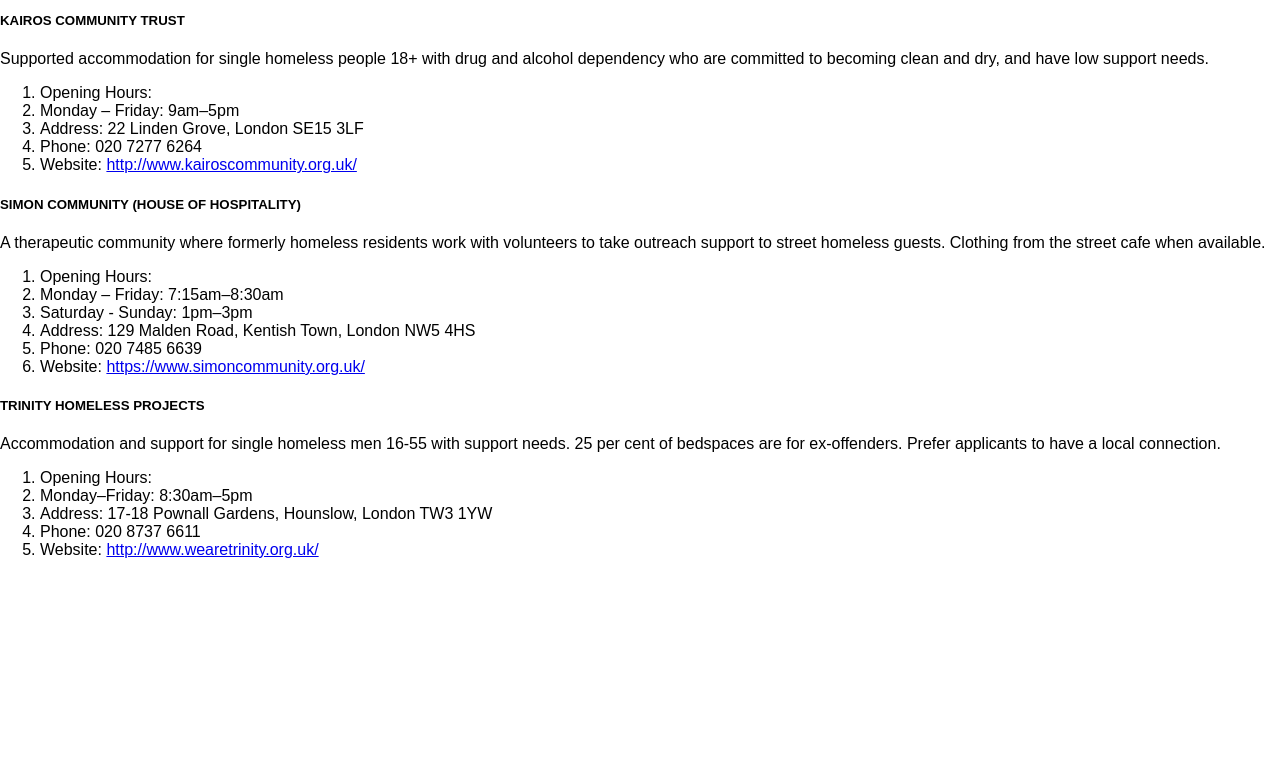
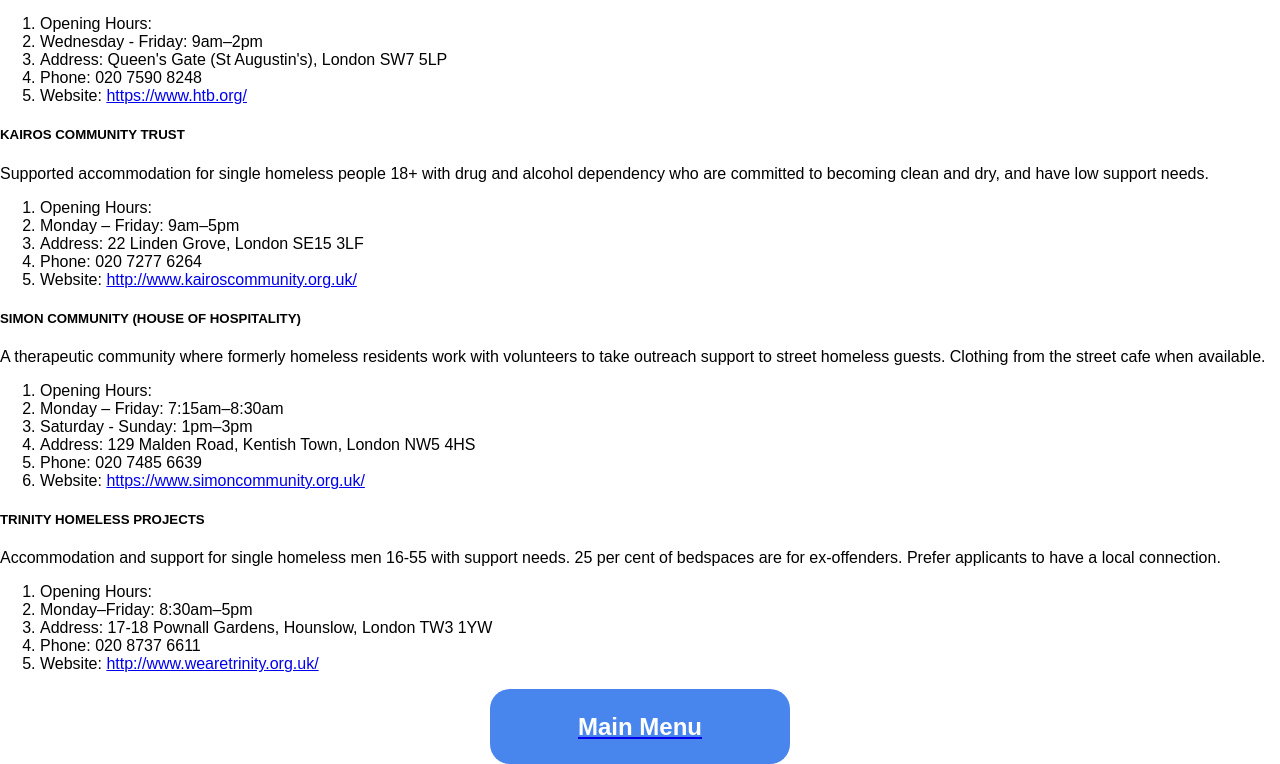
Before and after one commit to kodiri/homeless-and-hungry, a React (Create React App) app: page /accomodation in a window 1280 px wide. Shown: the part 717-1481 px from the top of the page. Before the commit the page ends 1292 px from the top, so only its background shows below. Built offline with nearby package versions, Linux system fonts and the light colour scheme.

Commit message:
Update of css for results

```diff
--- a/src/Accomodation.js
+++ b/src/Accomodation.js
@@ -1,12 +1,17 @@
 import React from 'react';
-import './Accomodation.css';
+import './Results.css';
+import { Link } from 'react-router-dom';
 import AccommodationIcon from './Icons/AccommodationIcon.svg';
+
 
 export default class Accommodation extends React.Component {
     render() {
         return (
             <div>
                 <img src={AccommodationIcon} className="Icon" alt="Accomodation Icon" />
+                <div><h1 className="MainHeading">Accommodation</h1>
+                    <div><h1 className="IntroText">Here are your search results for accommodation.</h1>
+                        <div><h1 className="IntroText">To return to the main menu click on the button at the bottom of the page.</h1>
                             <div className='AccommodationItems'>
                                 <div className='item'>
                                     <h5>CARITAS ANCHOR HOUSE</h5>
@@ -69,6 +74,13 @@
                                     </ol>
                                 </div>
                             </div>
+                            <break></break>
+                            <Link to='/Interface'>
+              <div className="Btn"><label>Main Menu</label></div>
+            </Link>
+                        </div>
+                    </div>
+                </div>
             </div>
         );
     }
--- a/src/results.css
+++ b/src/results.css
@@ -42,3 +42,10 @@
     font-weight: bold;
     color: gold;
  }
+ .Icon{
+    height: 40%;
+    width: 40%;
+    margin: 0 auto;
+    text-align: center;
+    display:block;
+}
```
Lines whose indentation alone changed are shown as unchanged.
